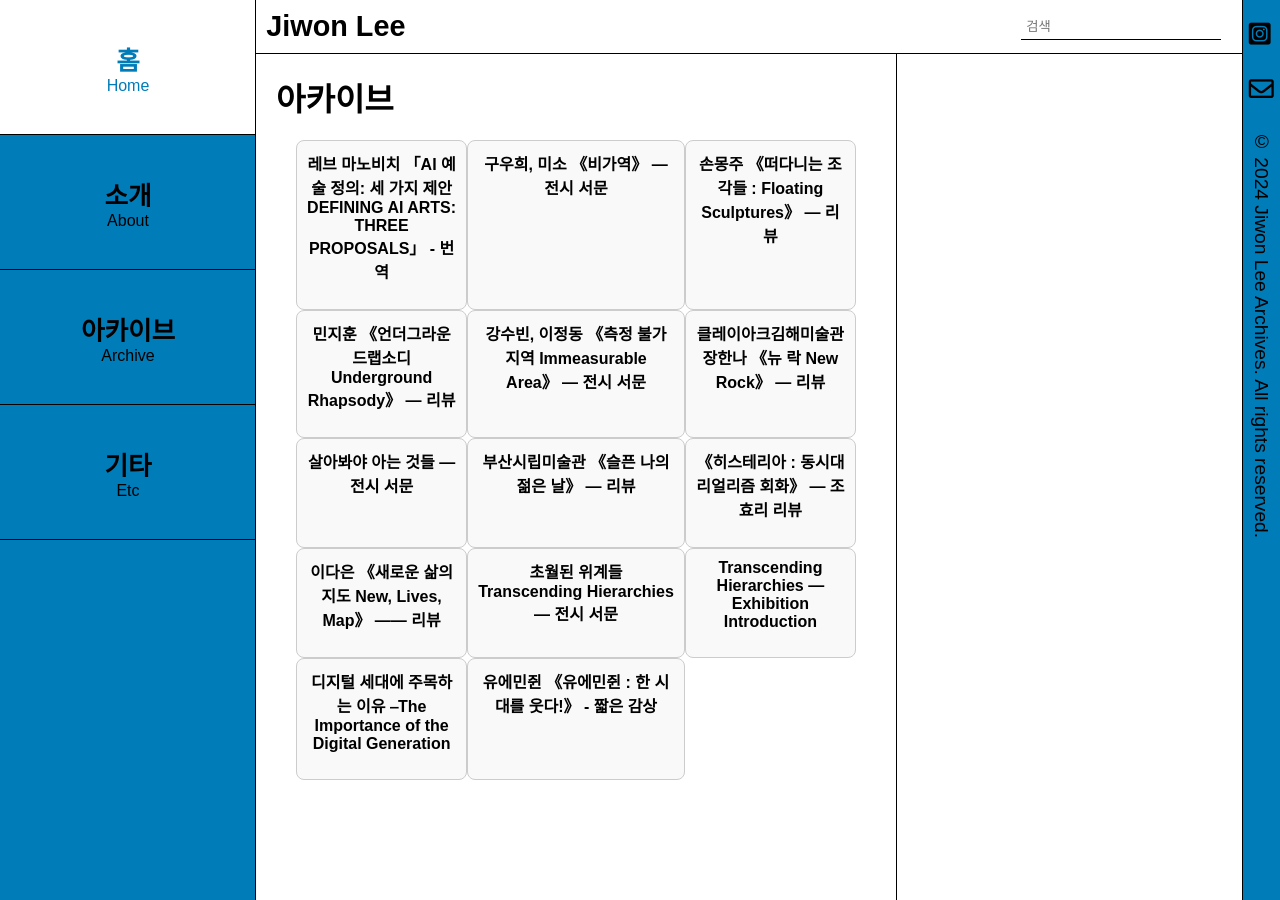
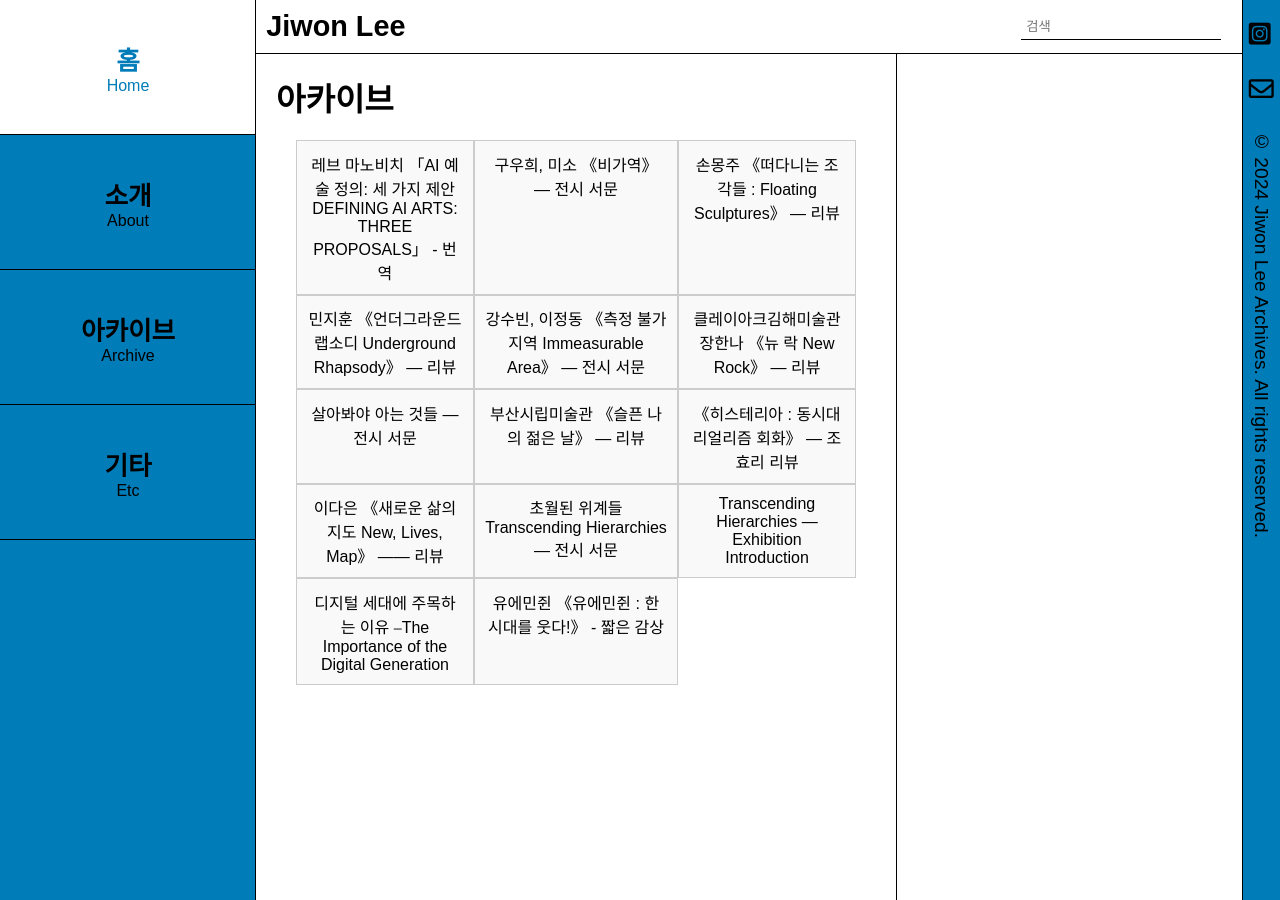
Before and after one commit to LfayeJ/archives, a Jekyll site: the page built from archive.html, in a window 1280 px wide and 900 px high. Built offline with Jekyll 4.4.1, drawn with Linux system fonts in a browser that asks for light colours; some web fonts are replaced.

Commit message:
Update styles.css

```diff
--- a/assets/css/styles.css
+++ b/assets/css/styles.css
@@ -211,17 +211,20 @@ h1, h2 {
 .archive-grid-item {
     display: block;
     border: 1px solid #ccc;
-    padding: 10px;
-    border-radius: 8px;
+    padding: 0.8vw;
+    text-align: center;
+    justify-content: center;
+    align-items: center;
     background-color: #f9f9f9;
     text-decoration: none;
     color: inherit;
-    text-align: center;
 }
 
 .archive-grid-item h3 {
     margin-top: 0;
+    margin-bottom: 0;
     font-size: 1em;
+    font-weight: 200;
 }
 
 .archive-grid-item:hover {
```
